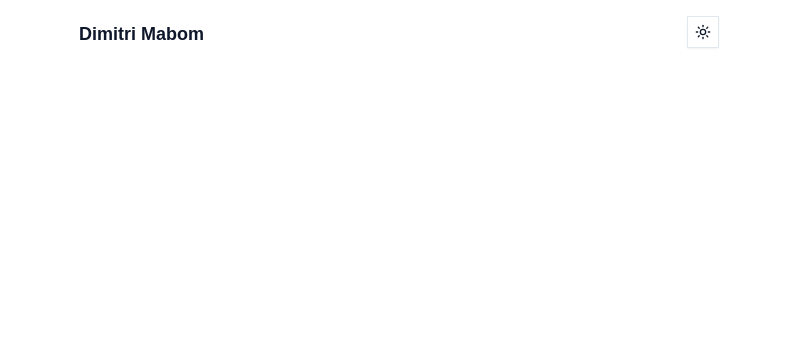
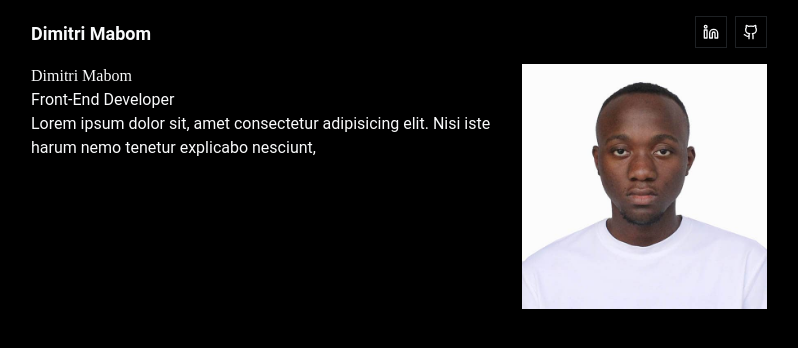
Before and after one commit to dimitrimabom/dimitri-mabom-portfolio, a Next.js app: page / in a window 1280 px wide. Shown: the top 348 px of the page, without its empty margins (241-1039 px from the left). Built offline with nearby package versions, Linux system fonts and the light colour scheme.

Commit message:
init hero top

```diff
--- a/app/globals.css
+++ b/app/globals.css
@@ -2,8 +2,15 @@
 @tailwind components;
 @tailwind utilities;
 
+@import url("https://fonts.googleapis.com/css2?family=Roboto:ital,wght@0,100;0,300;0,400;0,500;0,700;0,900;1,100;1,300;1,400;1,500;1,700;1,900&display=swap");
+@import url('https://fonts.googleapis.com/css2?family=Playwrite+AU+SA:wght@100..400&display=swap');
+
 body {
-  font-family: Arial, Helvetica, sans-serif;
+  font-family: Roboto;
+}
+
+.Playwrite {
+  font-family: "Playwrite AU SA";
 }
 
 @layer utilities {
@@ -13,61 +20,34 @@ body {
 }
 
 @layer base {
-    :root {
-      --background: 0 0% 100%;
-      --foreground: 222.2 84% 4.9%;
-      --muted: 210 40% 96.1%;
-      --muted-foreground: 215.4 16.3% 46.9%;
-      --popover: 0 0% 100%;
-      --popover-foreground: 222.2 84% 4.9%;
-      --card: 0 0% 100%;
-      --card-foreground: 222.2 84% 4.9%;
-      --border: 214.3 31.8% 91.4%;
-      --input: 214.3 31.8% 91.4%;
-      --primary: 222.2 47.4% 11.2%;
-      --primary-foreground: 210 40% 98%;
-      --secondary: 210 40% 96.1%;
-      --secondary-foreground: 222.2 47.4% 11.2%;
-      --accent: 210 40% 96.1%;
-      --accent-foreground: 222.2 47.4% 11.2%;
-      --destructive: 0 84.2% 60.2%;
-      --destructive-foreground: 210 40% 98%;
-      --ring: 222.2 84% 4.9%;
-      --chart-1: 222.2 47.4% 11.2%;
-      --chart-2: 210 40% 96.1%;
-      --chart-3: 210 40% 96.1%;
-      --chart-4: 210 40% 99.1%;
-      --chart-5: 222.2 50.4% 11.2%;
-      --radius: 0rem;
-    }
-
-    .dark {
-      --background: 222.2 84% 4.9%;
-      --foreground: 210 40% 98%;
-      --muted: 217.2 32.6% 17.5%;
-      --muted-foreground: 215 20.2% 65.1%;
-      --popover: 222.2 84% 4.9%;
-      --popover-foreground: 210 40% 98%;
-      --card: 222.2 84% 4.9%;
-      --card-foreground: 210 40% 98%;
-      --border: 217.2 32.6% 17.5%;
-      --input: 217.2 32.6% 17.5%;
-      --primary: 210 40% 98%;
-      --primary-foreground: 222.2 47.4% 11.2%;
-      --secondary: 217.2 32.6% 17.5%;
-      --secondary-foreground: 210 40% 98%;
-      --accent: 217.2 32.6% 17.5%;
-      --accent-foreground: 210 40% 98%;
-      --destructive: 0 62.8% 30.6%;
-      --destructive-foreground: 210 40% 98%;
-      --ring: 212.7 26.8% 83.9%;
-      --chart-1: 210 40% 98%;
-      --chart-2: 217.2 32.6% 17.5%;
-      --chart-3: 217.2 32.6% 17.5%;
-      --chart-4: 217.2 32.6% 20.5%;
-      --chart-5: 210 43% 98%;
-    }
+  :root {
+    --background: 212 33% 0%;
+    --foreground: 212 15% 98%;
+    --muted: 212 5% 13%;
+    --muted-foreground: 212 12% 73%;
+    --popover: 212 33% 0%;
+    --popover-foreground: 212 15% 98%;
+    --card: 212 33% 0%;
+    --card-foreground: 212 15% 98%;
+    --border: 212 9% 13%;
+    --input: 212 9% 13%;
+    --primary: 212 70% 22%;
+    --primary-foreground: 212 70% 82%;
+    --secondary: 212 10% 9%;
+    --secondary-foreground: 212 10% 69%;
+    --accent: 212 15% 19%;
+    --accent-foreground: 212 15% 79%;
+    --destructive: 17 96% 52%;
+    --destructive-foreground: 0 0% 100%;
+    --ring: 212 70% 22%;
+    --chart-1: 212 70% 22%;
+    --chart-2: 212 10% 9%;
+    --chart-3: 212 15% 19%;
+    --chart-4: 212 10% 12%;
+    --chart-5: 212 73% 22%;
+    --radius: 0rem;
   }
+}
 
 @layer base {
   * {
--- a/app/layout.tsx
+++ b/app/layout.tsx
@@ -13,7 +13,7 @@ export default function RootLayout({
 }>) {
   return (
     <html lang="fr">
-      <body className="h-full bg-background text-primary">
+      <body className="h-full bg-background">
         {children}
       </body>
     </html>
--- a/app/page.tsx
+++ b/app/page.tsx
@@ -1,9 +1,11 @@
 import { Header } from "@/components/Header";
+import { Hero } from "@/components/Hero";
 
 export default function Home() {
   return (
     <main>
     <Header />
+    <Hero />
     </main>
   );
 }
--- /dev/null
+++ b/components/Career.tsx
@@ -0,0 +1,69 @@
+import React from "react";
+
+type Job = {
+  title: string;
+  company: string;
+  description: string;
+  startDate: string;
+};
+
+const jobs: Job[] = [
+  {
+    title: "Sr. Developer",
+    company: "Experis",
+    description: "I am currently working as Sr. Developer for Experis.",
+    startDate: "May 2015",
+  },
+  {
+    title: "Lead Developer",
+    company: "Barclays",
+    description: "Worked in the Global Finance Technology solutions Team in Barclays.",
+    startDate: "May 2011",
+  },
+  {
+    title: "Sr. Software Engineer",
+    company: "Newgen",
+    description: "Started my journey from Newgen working for Services and product teams.",
+    startDate: "July 2007",
+  },
+];
+
+export const Career: React.FC = () => {
+  return (
+    <div className="max-w-4xl mx-auto p-6">
+      <h1 className="text-3xl font-bold text-center mb-6">My Career</h1>
+      <div className="relative">
+        {/* Ligne verticale */}
+        <div className="absolute left-1/2 transform -translate-x-1/2 w-1 bg-gray-300 h-full"></div>
+        {jobs.map((job, index) => (
+          <div
+            key={index}
+            className={`flex items-center ${
+              index % 2 === 0 ? "justify-start" : "justify-end"
+            } mb-8`}
+          >
+            {/* Contenu du job */}
+            <div
+              className={`w-1/2 p-4 bg-white border rounded-lg shadow-md ${
+                index % 2 === 0 ? "ml-4" : "mr-4"
+              }`}
+            >
+              <h3 className="text-xl font-semibold">{job.title}</h3>
+              <h4 className="text-gray-700">{job.company}</h4>
+              <p className="text-gray-600">{job.description}</p>
+              <p className="text-gray-500 text-sm">{job.startDate}</p>
+            </div>
+            {/* Point de la timeline */}
+            <div
+              className="w-4 h-4 bg-blue-500 border-2 border-white rounded-full z-10"
+              style={{
+                position: "relative",
+                left: index % 2 === 0 ? "calc(-50% - 8px)" : "calc(50% - 8px)",
+              }}
+            ></div>
+          </div>
+        ))}
+      </div>
+    </div>
+  );
+};
--- a/components/Header.tsx
+++ b/components/Header.tsx
@@ -2,19 +2,24 @@ import Link from "next/link";
 import { Section } from "./Section";
 import { Button, buttonVariants } from "./ui/button";
 import { cn } from "@/lib/utils";
-import { Sun } from "lucide-react";
+import { Github, Linkedin, Sun } from "lucide-react";
 
 export const Header = () => {
   return (
-    <header className="sticky top-0 py-4">
+    <header className="sticky top-0 py-4 font-bold">
       <Section className="flex items-baseline">
-        <h1 className="text-lg font-bold text-primary">Dimitri Mabom</h1>
+        <h1 className="text-lg">Dimitri Mabom</h1>
         <div className="flex-1" />
-        <ul>
+        <ul className="flex gap-2">
           <Link href={""}
             className={cn(buttonVariants({ variant: "outline" }), "size-8 p-2")}
           >
-            <Sun size={12} />
+            <Linkedin size={12} />
+          </Link>
+          <Link href={""}
+            className={cn(buttonVariants({ variant: "outline" }), "size-8 p-2")}
+          >
+            <Github size={12} />
           </Link>
         </ul>
       </Section>
--- /dev/null
+++ b/components/Hero.tsx
@@ -0,0 +1,25 @@
+import Image from "next/image";
+import { Section } from "./Section";
+
+export const Hero = () => {
+  return (
+    <Section className="flex max-md:flex-col items-start">
+      <div className="flex-[2]">
+        <h2 className="Playwrite">Dimitri Mabom</h2>
+        <h3>Front-End Developer</h3>
+        <p>
+          Lorem ipsum dolor sit, amet consectetur adipisicing elit. Nisi iste
+          harum nemo tenetur explicabo nesciunt,
+        </p>
+      </div>
+      <div className="flex-1">
+        <Image
+          src="/images/Profile.jpeg"
+          width={500}
+          height={500}
+          alt="Me"
+        />
+      </div>
+    </Section>
+  );
+};
--- a/components/Section.tsx
+++ b/components/Section.tsx
@@ -3,7 +3,7 @@ import { PropsWithChildren } from "react";
 
 export const Section = (props: PropsWithChildren<{ className?: string }>) => {
     return (
-      <section className={cn("max-w-2xl px-4 m-auto", props.className)}>
+      <section className={cn("max-w-3xl px-4 m-auto", props.className)}>
         {props.children}
       </section>
     );
```
Also changed, not shown: public/images/Profile.jpeg (added).
